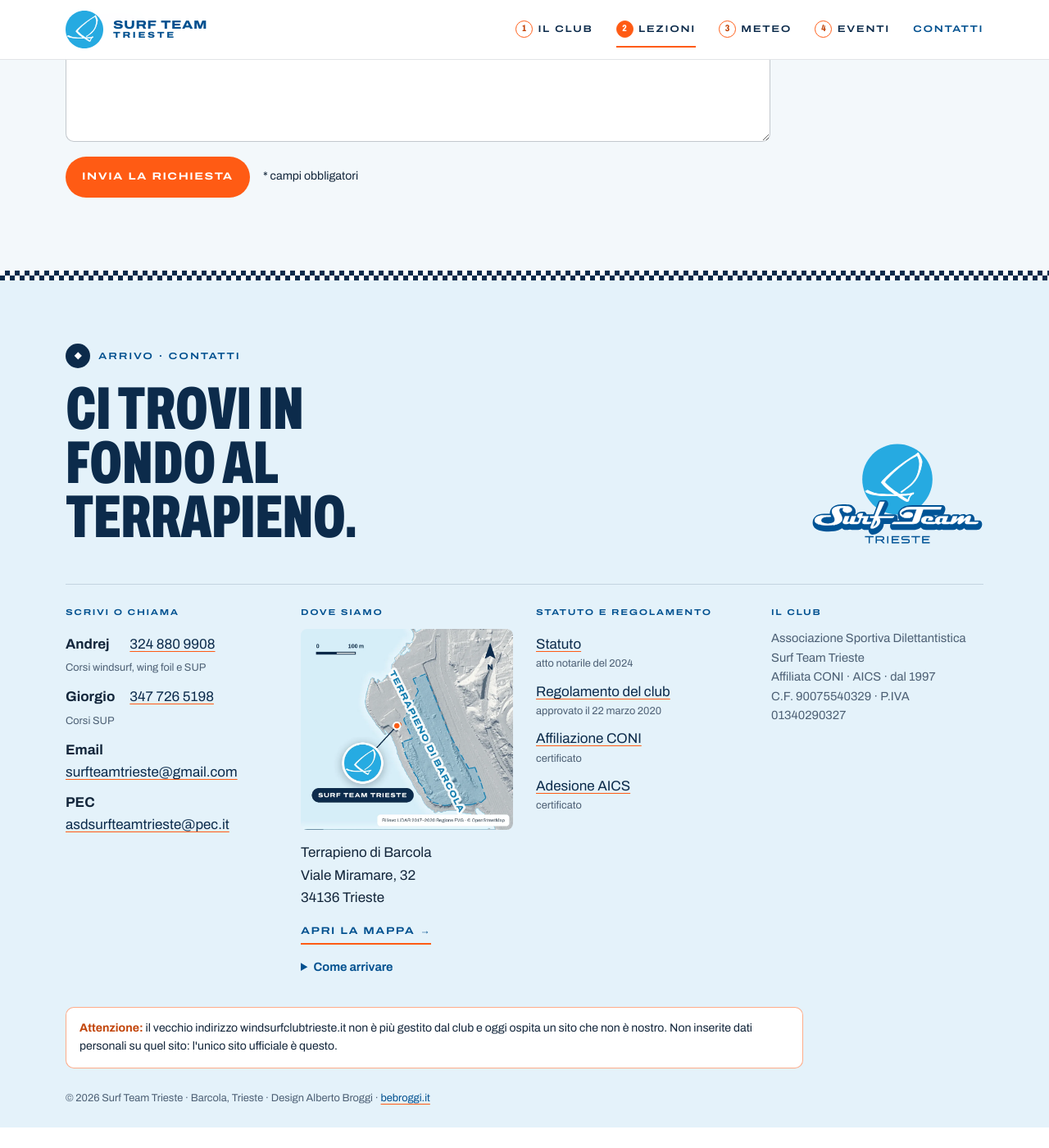
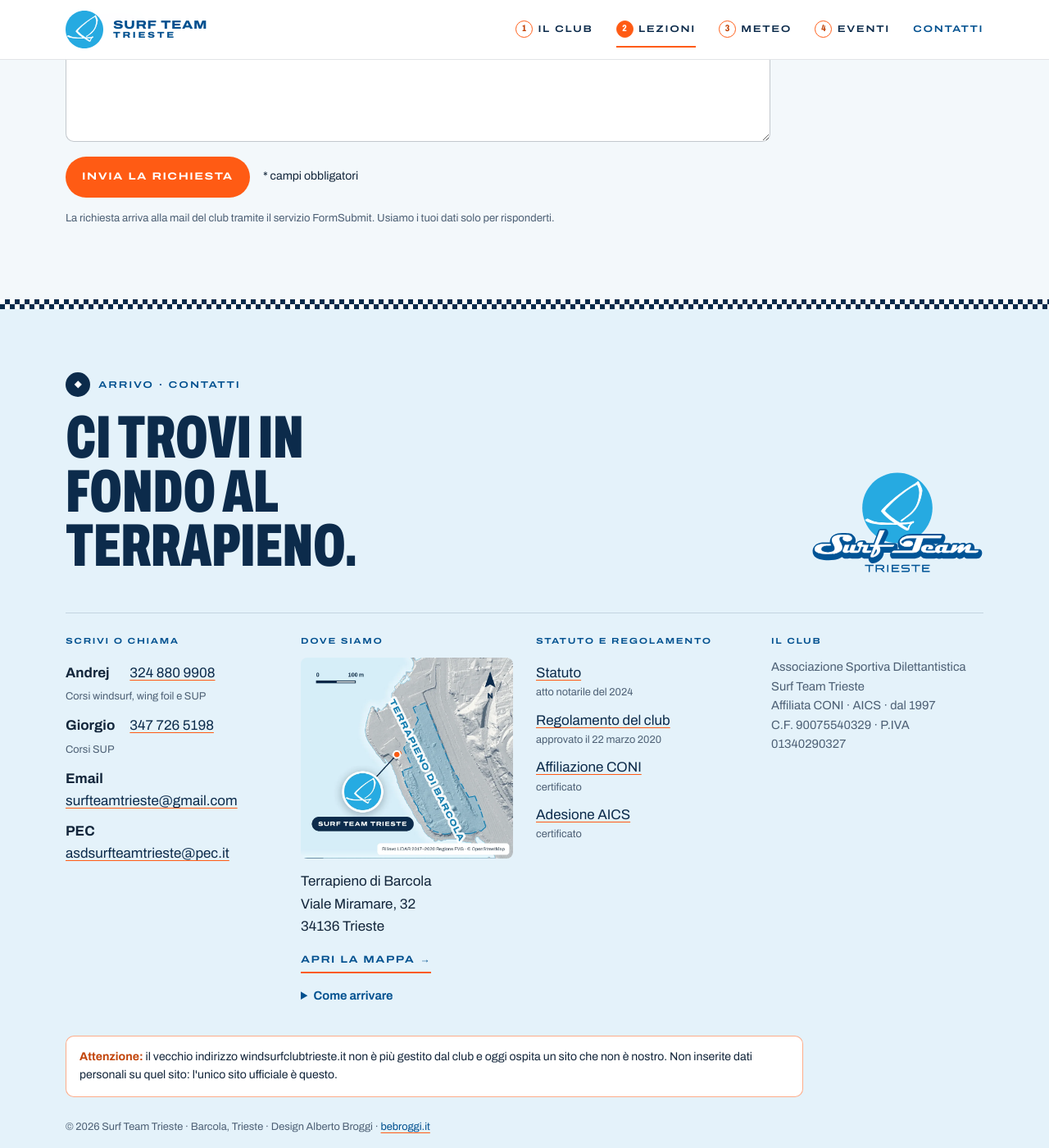
Before and after one commit to surfteamtrieste-website/website, a Jekyll site: the page built from lezioni.html, in a window 1280 px wide and 1400 px high, scrolled down 2922 px. Shown: the whole window at 82% size. Built offline with Jekyll 4.4.1, drawn with Linux system fonts in a browser that asks for light colours; before the commit the page ends 4297 px from its top, so only the background shows below that; part of the change alters nothing that is shown.

Commit message:
Modulo lezioni: invio diretto alla mail del club con FormSubmit
Le richieste arrivano a surfteamtrieste@gmail.com senza passare dall'app di posta
di chi scrive (oggetto «Lezione di <corso> - <nome>», risposta diretta al mittente).
Se il servizio non risponde, il modulo propone la stessa mail già scritta da
mandare con l'app di posta, Gmail o Outlook. README aggiornato.

Co-Authored-By: Claude Opus 5.5 <noreply@anthropic.com>

```diff
--- a/_config.yml
+++ b/_config.yml
@@ -20,11 +20,11 @@ baseurl: "/website"
 # Mettere false solo quando il sito va su surfteamtrieste.com.
 anteprima: true
 
-# Modulo "Lezioni": se resta vuoto, il modulo apre l'app di posta di chi scrive
-# con il messaggio già compilato per surfteamtrieste@gmail.com.
-# Per ricevere i messaggi direttamente (senza app di posta) incollare qui
-# l'indirizzo di un servizio form, es. "https://formspree.io/f/xxxxxxx" (vedi README).
-form_endpoint: ""
+# Modulo "Lezioni": le richieste arrivano a surfteamtrieste@gmail.com tramite FormSubmit
+# (formsubmit.co, gratuito, senza account). Se il servizio non risponde, il modulo
+# propone la stessa mail già scritta da mandare con la propria posta.
+# Lasciando "" il modulo apre direttamente l'app di posta di chi scrive (vedi README).
+form_endpoint: "https://formsubmit.co/ajax/surfteamtrieste@gmail.com"
 
 # Avviso sul vecchio dominio windsurfclubtrieste.it (non più del club).
 # Mettere false per toglierlo dal fondo pagina.
--- a/assets/css/stile.css
+++ b/assets/css/stile.css
@@ -426,6 +426,7 @@ h1, h2, h3 { margin: 0; }
 .scelte input:focus-visible + span { outline: 3px solid var(--boa); outline-offset: 2px; }
 .modulo__invio { grid-column: 1 / -1; display: flex; flex-wrap: wrap; align-items: center; gap: 16px; }
 .modulo__invio p { margin: 0; }
+.modulo__nota { grid-column: 1 / -1; margin: -4px 0 0; font-size: .82rem; color: var(--inchiostro-2); }
 .modulo__esito { grid-column: 1 / -1; margin: 0; padding: 14px 16px; border-left: 3px solid var(--boa); background: var(--cielo); border-radius: 0 8px 8px 0; display: none; }
 .modulo__esito.visibile { display: block; }
 .modulo__webmail { display: flex; flex-wrap: wrap; gap: 10px; margin-top: 12px; }
--- a/assets/js/sito.js
+++ b/assets/js/sito.js
@@ -277,35 +277,10 @@
   if (modulo) {
     var esito = modulo.querySelector("[data-esito]");
     var mostra = function (testo) { esito.textContent = testo; esito.classList.add("visibile"); };
+    var oggetto = function (dati) { return "Lezione di " + dati.get("corso") + " - " + dati.get("nome"); };
 
-    modulo.addEventListener("submit", function (e) {
-      e.preventDefault();
-      if (!modulo.checkValidity()) {
-        var primo = modulo.querySelector(":invalid");
-        mostra("Controlla i campi obbligatori: nome, email valida e corso.");
-        if (primo) primo.focus();
-        return;
-      }
-      var dati = new FormData(modulo);
-      var endpoint = modulo.getAttribute("data-endpoint");
-
-      if (endpoint) {
-        var bottone = modulo.querySelector("button[type=submit]");
-        bottone.disabled = true;
-        fetch(endpoint, { method: "POST", body: dati, headers: { Accept: "application/json" } })
-          .then(function (r) {
-            if (!r.ok) throw new Error(r.status);
-            modulo.reset();
-            mostra("Richiesta inviata, grazie! Ti rispondiamo appena possibile.");
-          })
-          .catch(function () {
-            mostra("Non è stato possibile inviare il modulo. Scrivici a " + modulo.getAttribute("data-email") + " o chiamaci.");
-          })
-          .then(function () { bottone.disabled = false; });
-        return;
-      }
-
-      // Nessun servizio collegato: si apre l'app di posta con il messaggio già scritto.
+    // La stessa richiesta come email già scritta: app di posta (mailto), Gmail o Outlook dal browser.
+    var dallaPosta = function (dati, testo, apri) {
       var righe = [
         "Richiesta lezione dal sito",
         "",
@@ -319,21 +294,65 @@
         "",
         dati.get("messaggio") || ""
       ];
-      var oggetto = "Lezione di " + dati.get("corso") + " - " + dati.get("nome");
-      var a = modulo.getAttribute("data-email"), s = encodeURIComponent(oggetto), b = encodeURIComponent(righe.join("\n"));
-      window.location.href = "mailto:" + a + "?subject=" + s + "&body=" + b;
-      // chi usa la posta dal browser non ha un'app che si apre: stessa mail già scritta in Gmail o Outlook
+      var a = modulo.getAttribute("data-email"), s = encodeURIComponent(oggetto(dati)), b = encodeURIComponent(righe.join("\n"));
+      var mailto = "mailto:" + a + "?subject=" + s + "&body=" + b;
+      if (apri) window.location.href = mailto;
       esito.innerHTML = "";
-      esito.appendChild(document.createTextNode("Si sta aprendo la tua app di posta con il messaggio pronto: basta premere Invia. Se non si apre, usa la posta dal browser:"));
+      esito.appendChild(document.createTextNode(testo));
       var scelte = document.createElement("span"); scelte.className = "modulo__webmail";
-      [["Apri in Gmail", "https://mail.google.com/mail/?view=cm&fs=1&to=" + encodeURIComponent(a) + "&su=" + s + "&body=" + b],
-       ["Apri in Outlook", "https://outlook.live.com/mail/0/deeplink/compose?to=" + encodeURIComponent(a) + "&subject=" + s + "&body=" + b]
-      ].forEach(function (x) {
-        var l = document.createElement("a"); l.href = x[1]; l.target = "_blank"; l.rel = "noopener"; l.className = "bottone bottone--linea"; l.textContent = x[0];
+      var link = [["Apri in Gmail", "https://mail.google.com/mail/?view=cm&fs=1&to=" + encodeURIComponent(a) + "&su=" + s + "&body=" + b],
+                  ["Apri in Outlook", "https://outlook.live.com/mail/0/deeplink/compose?to=" + encodeURIComponent(a) + "&subject=" + s + "&body=" + b]];
+      if (!apri) link.unshift(["App di posta", mailto]);
+      link.forEach(function (x) {
+        var l = document.createElement("a"); l.href = x[1]; l.className = "bottone bottone--linea"; l.textContent = x[0];
+        if (x[1].indexOf("https:") === 0) { l.target = "_blank"; l.rel = "noopener"; }
         scelte.appendChild(l);
       });
       esito.appendChild(scelte);
       esito.classList.add("visibile");
+    };
+
+    modulo.addEventListener("submit", function (e) {
+      e.preventDefault();
+      if (!modulo.checkValidity()) {
+        var primo = modulo.querySelector(":invalid");
+        mostra("Controlla i campi obbligatori: nome, email valida e corso.");
+        if (primo) primo.focus();
+        return;
+      }
+      var dati = new FormData(modulo);
+      var endpoint = modulo.getAttribute("data-endpoint");
+
+      if (!endpoint) {
+        // Nessun servizio collegato: si apre l'app di posta con il messaggio già scritto.
+        dallaPosta(dati, "Si sta aprendo la tua app di posta con il messaggio pronto: basta premere Invia. Se non si apre, usa la posta dal browser:", true);
+        return;
+      }
+
+      var corpo = {};
+      dati.forEach(function (v, k) { corpo[k] = v; });
+      corpo._subject = oggetto(dati);
+      var bottone = modulo.querySelector("button[type=submit]");
+      bottone.disabled = true;
+      mostra("Invio in corso…");
+      fetch(endpoint, {
+        method: "POST",
+        headers: { "Content-Type": "application/json", Accept: "application/json" },
+        body: JSON.stringify(corpo)
+      })
+        .then(function (r) {
+          return r.json().catch(function () { return {}; }).then(function (j) {
+            // FormSubmit risponde 200 anche quando l'invio non è andato: conta il campo success
+            if (!r.ok || j.success === false || j.success === "false") throw new Error(j.message || r.status);
+          });
+        })
+        .then(function () {
+          modulo.reset();
+          mostra("Richiesta inviata, grazie! Ti rispondiamo appena possibile alla mail che ci hai lasciato.");
+        }, function () {
+          dallaPosta(dati, "Non siamo riusciti a inviare la richiesta dal sito. Mandala dalla tua posta, è già scritta:", false);
+        })
+        .then(function () { bottone.disabled = false; });
     });
   }
 })();
--- a/lezioni.html
+++ b/lezioni.html
@@ -67,11 +67,16 @@ description: "Corsi estivi di windsurf, wing foil e SUP a Barcola, Trieste, con
       <p class="testo" style="margin-bottom:32px">Raccontaci cosa vuoi provare e quando sei libero: ti rispondiamo con date e dettagli. Se preferisci, chiama {{ primo.nome }} al {% include tel.html n=primo.telefono %}.</p>
 
       {%- if site.form_endpoint != "" -%}
-        {%- assign azione = site.form_endpoint -%}
+        {%- assign azione = site.form_endpoint | replace: "/ajax/", "/" -%}
       {%- else -%}
         {%- assign azione = "mailto:" | append: club.email -%}
       {%- endif %}
       <form class="modulo" data-modulo data-endpoint="{{ site.form_endpoint }}" data-email="{{ club.email }}" action="{{ azione }}" method="post"{% if site.form_endpoint == "" %} enctype="text/plain"{% endif %} novalidate>
+        {%- if site.form_endpoint contains "formsubmit.co" %}
+        <input type="hidden" name="_subject" value="Richiesta lezione dal sito">
+        <input type="hidden" name="_template" value="table">
+        <input type="text" name="_honey" tabindex="-1" autocomplete="off" aria-hidden="true" style="display:none">
+        {%- endif %}
         <div class="campo">
           <label for="f-nome">Nome e cognome *</label>
           <input id="f-nome" name="nome" type="text" autocomplete="name" required>
@@ -117,6 +122,9 @@ description: "Corsi estivi di windsurf, wing foil e SUP a Barcola, Trieste, con
           <button class="bottone bottone--boa" type="submit">Invia la richiesta</button>
           <small>* campi obbligatori</small>
         </div>
+        {%- if site.form_endpoint contains "formsubmit.co" %}
+        <p class="modulo__nota">La richiesta arriva alla mail del club tramite il servizio FormSubmit. Usiamo i tuoi dati solo per risponderti.</p>
+        {%- endif %}
         <p class="modulo__esito" role="status" aria-live="polite" data-esito></p>
       </form>
   </div>
```
Also changed, not shown: README.md.
